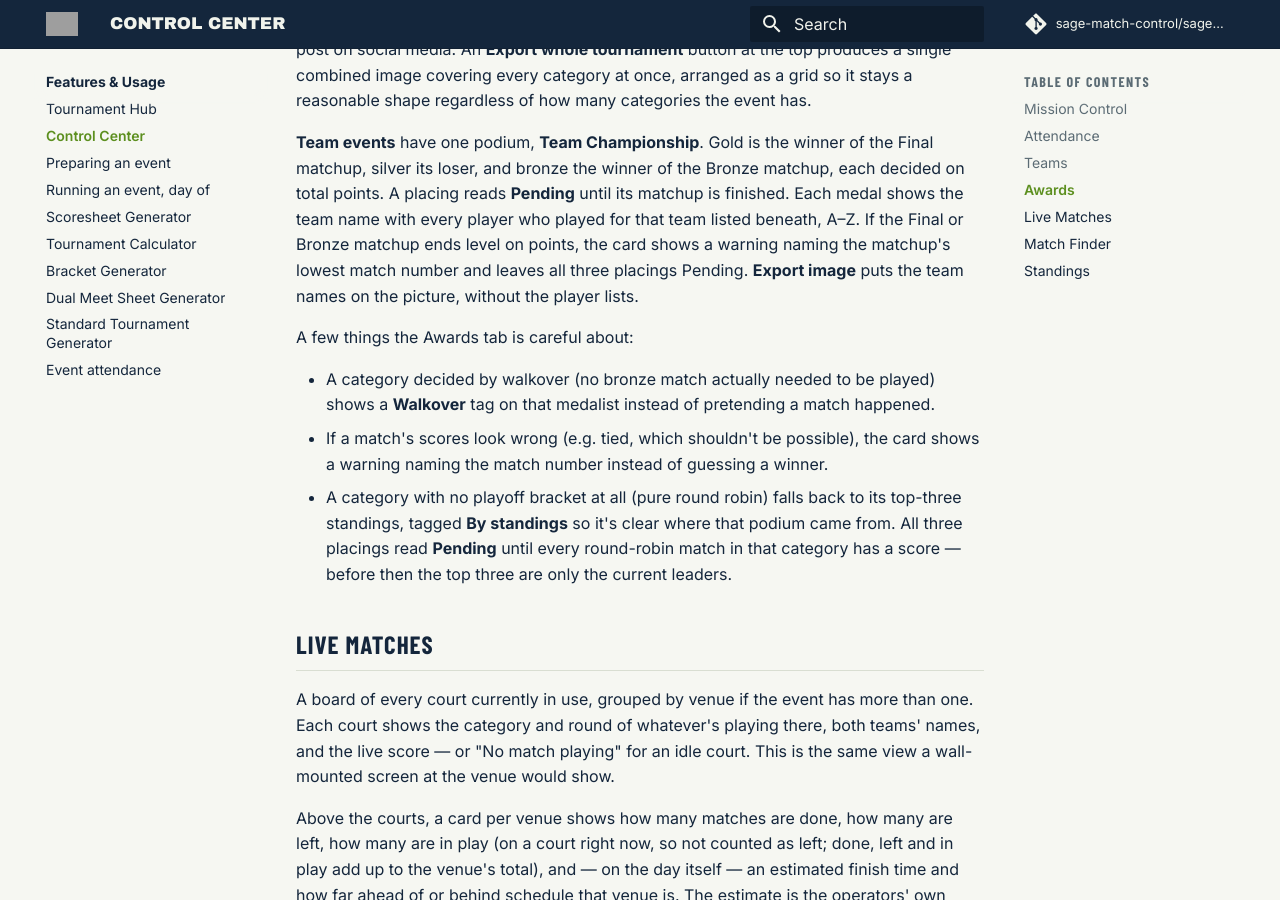
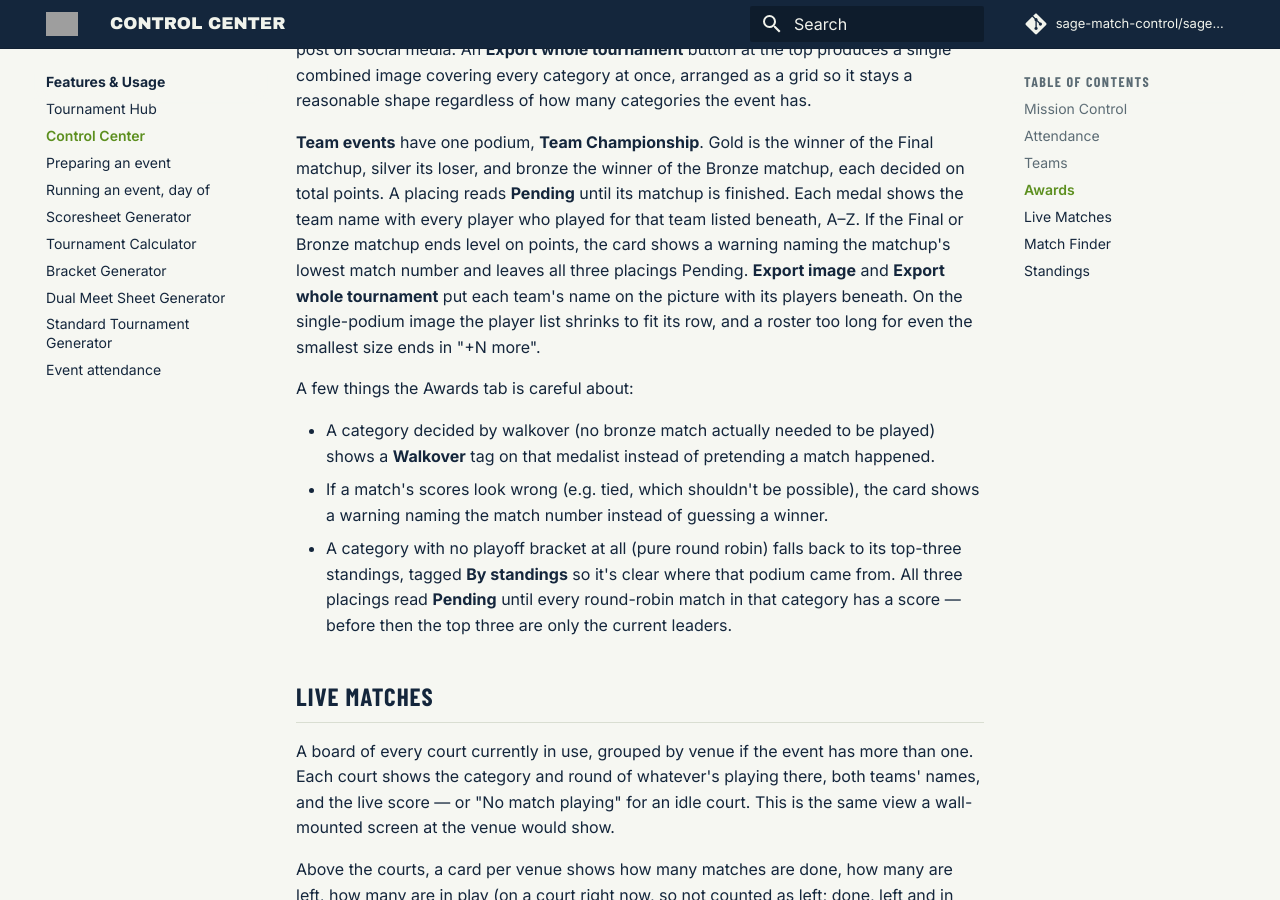
Before and after one commit to sage-match-control/sage-docs, an MkDocs documentation site: the page built from docs/features/control-center.md, in a window 1280 px wide and 900 px high, scrolled down 3307 px. Built offline with MkDocs 1.6.1 and Material for MkDocs 9.7.7, drawn with Linux system fonts in a browser that asks for light colours; comment, search, counter and statistics services are not loaded.

Commit message:
Update team tournametn awards tab

```diff
--- a/docs/features/control-center.md
+++ b/docs/features/control-center.md
@@ -145,8 +145,10 @@ matchup, each decided on total points. A placing reads **Pending** until its
 matchup is finished. Each medal shows the team name with every player who
 played for that team listed beneath, A–Z. If the Final or Bronze matchup ends
 level on points, the card shows a warning naming the matchup's lowest match
-number and leaves all three placings Pending. **Export image** puts the team
-names on the picture, without the player lists.
+number and leaves all three placings Pending. **Export image** and **Export
+whole tournament** put each team's name on the picture with its players
+beneath. On the single-podium image the player list shrinks to fit its row,
+and a roster too long for even the smallest size ends in "+N more".
 
 A few things the Awards tab is careful about:
 
```
Also changed, not shown: docs/technical/control-center.md (+2 -1 lines).
